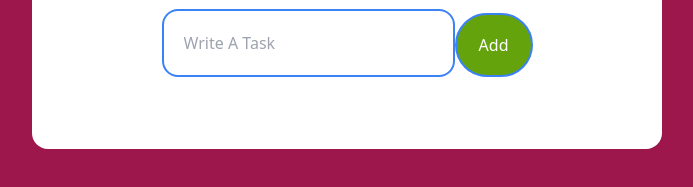
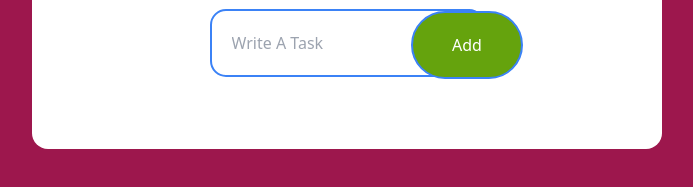
Before and after one commit to sunny2329/To-Do-List, a website: page index.html in a window 1280 px wide. Shown: the part 427-614 px from the top of the page, without its empty margins (293-986 px from the left). Drawn offline with Linux system fonts and the light colour scheme.

Commit message:
some changes

```diff
--- a/index.html
+++ b/index.html
@@ -17,11 +17,11 @@
                 <img src="List-icon-by-ahlangraphic-2.jpg" class="md:w-[10rem] md:h-[7rem] w-[9rem] h-[7rem] lg:w-[13rem] lg:h-[10rem]" alt="">
             </div>
 
-            <div class="flex  justify-start items-center row">
+            <div class="flex  justify-around items-center row">
 
                 <input type="text" placeholder="Write A Task" id="input-box" class="rounded-2xl p-5 border-blue-500 border-2 focus:outline-none focus:border-green-400 focus:ring-1 focus:ring-green-500 lg:focus:scale-125 transition-all ease-in-out duration-1000 mb-5 basis-full">
 
-                <button class="border-blue-500 border-2 lg:rounded-[40px] rounded-md p-2 mt-4 lg:bg-lime-600 lg:text-white lg:w-[6rem]  lg:hover:bg-cyan-700 lg:hover:border-green-300 h-[4rem] mb-8 z-20 " onclick="addtask()">
+                <button class="border-blue-500 border-2 lg:rounded-[40px] rounded-md p-2 mt-4 lg:bg-lime-600 lg:text-white lg:w-[7rem]  lg:hover:bg-cyan-700 lg:absolute lg:left-[55%] lg:hover:border-green-300 h-[4.2rem] mb-8 z-20 " onclick="addtask()">
                     Add
                 </button>
 
```
Also changed, not shown: style.css.
